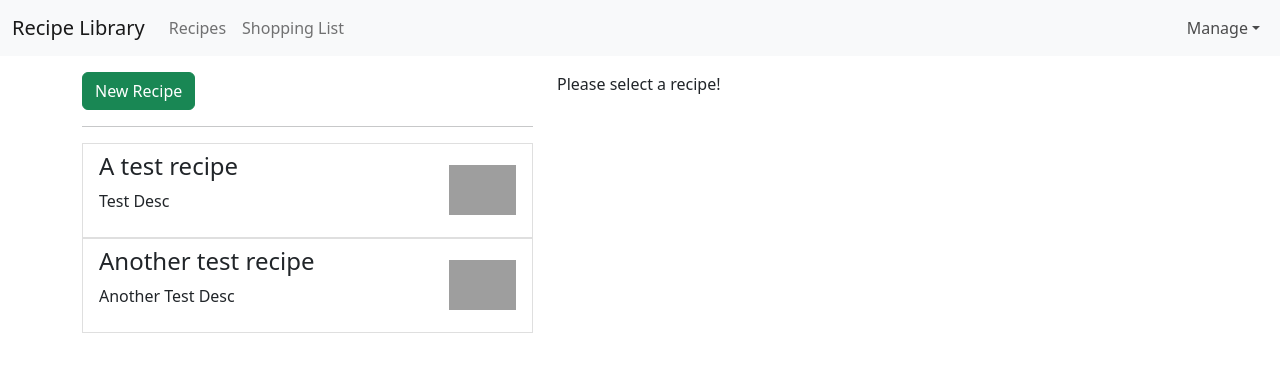
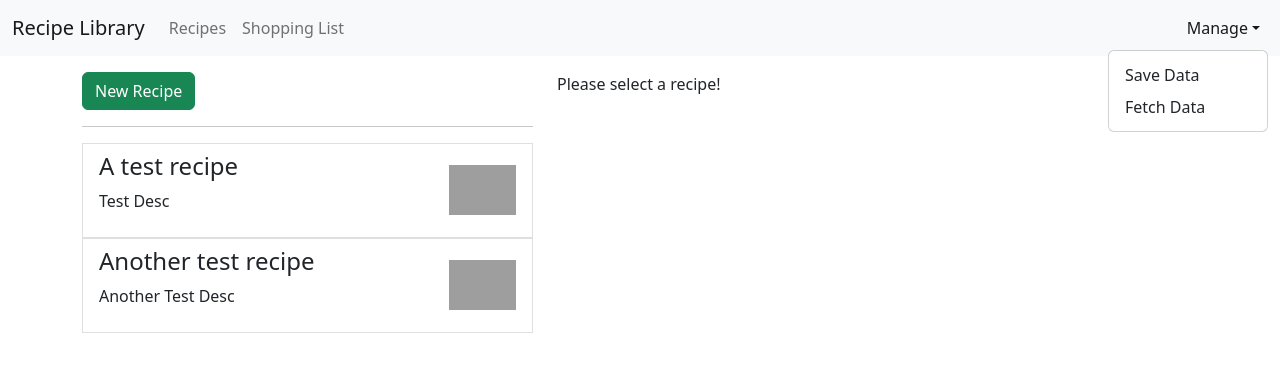
Before and after one commit to nrtonchev/recipe-library, an Angular app: page / in a window 1280 px wide. Both pictures are taken after a click on the button "Manage". Shown: the top 372 px of the page. Built offline with nearby package versions, Linux system fonts and the light colour scheme; grey boxes are pictures that could not be loaded.

Commit message:
Making dropdowns work

```diff
--- a/src/app/header/header.component.html
+++ b/src/app/header/header.component.html
@@ -12,11 +12,11 @@
         <li class="nav-item"><a class="nav-link" href="#" (click)="onSelect('ShoppingList')">Shopping List</a></li>
       </ul>
       <ul class="navbar-nav navbar-right">
-        <li class="nav-item dropdown">
-          <a href="#" class="nav-link dropdown-toggle" role="button" data-bs-toggle="dropdown" aria-expanded="false">Manage</a>
-          <ul class="dropdown-menu">
-            <li><a class="dropdown-item" href="#">Save Data</a></li>
-            <li><a class="dropdown-item" href="#">Fetch Data</a></li>
+        <li class="nav-item" ngbDropdown display="dynamic">
+          <a href="#" class="nav-link" role="button" ngbDropdownToggle id="dropdownHeaderMenu">Manage</a>
+          <ul ngbDropdownMenu aria-labelledby="dropdownHeaderMenu">
+            <li><a ngbDropdownItem href="#">Save Data</a></li>
+            <li><a ngbDropdownItem href="#">Fetch Data</a></li>
           </ul>
         </li>
       </ul>
--- a/src/app/recipe-book/recipe-item/recipe-item-detail/recipe-item-detail.component.html
+++ b/src/app/recipe-book/recipe-item/recipe-item-detail/recipe-item-detail.component.html
@@ -12,14 +12,14 @@
 
 <div class="row">
   <div class="col">
-    <div class="button-group">
-      <button class="btn btn-primary dropdown-toggle" type="button">
+    <div class="btn-group" ngbDropdown>
+      <button class="btn btn-primary" type="button" id="dropdownMenuButton" ngbDropdownToggle>
         Manage Recipe
       </button>
-      <ul class="dropdown-menu">
-        <li><a href="#">Add to Shopping List</a></li>
-        <li><a href="#">Edit Recipe</a></li>
-        <li><a href="#">Delite Recipe</a></li>
+      <ul ngbDropdownMenu aria-labelledby="dropdownMenuButton">
+        <li><a ngbDropdownItem href="#">Add to Shopping List</a></li>
+        <li><a ngbDropdownItem href="#">Edit Recipe</a></li>
+        <li><a ngbDropdownItem href="#">Delite Recipe</a></li>
       </ul>
     </div>
   </div>
```
